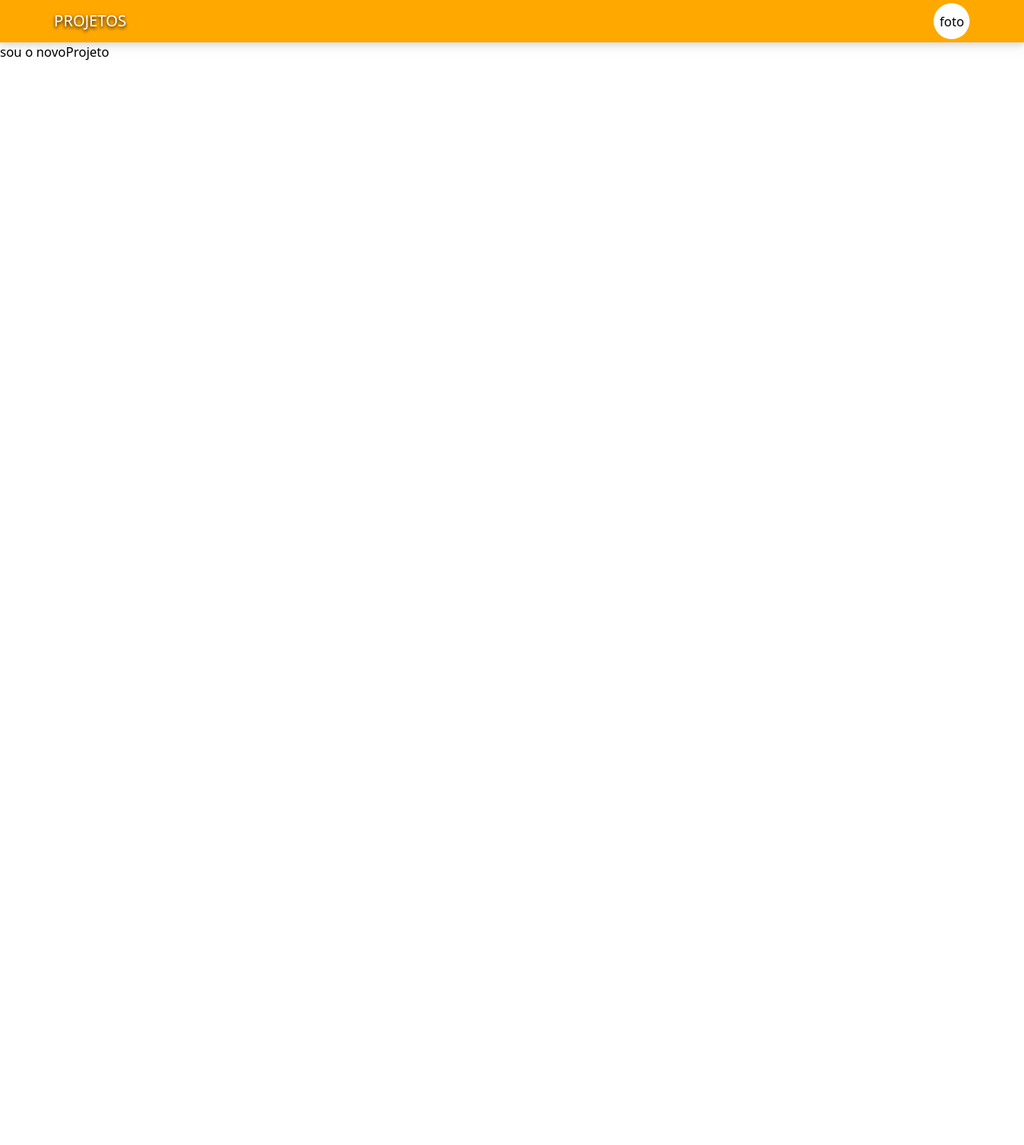
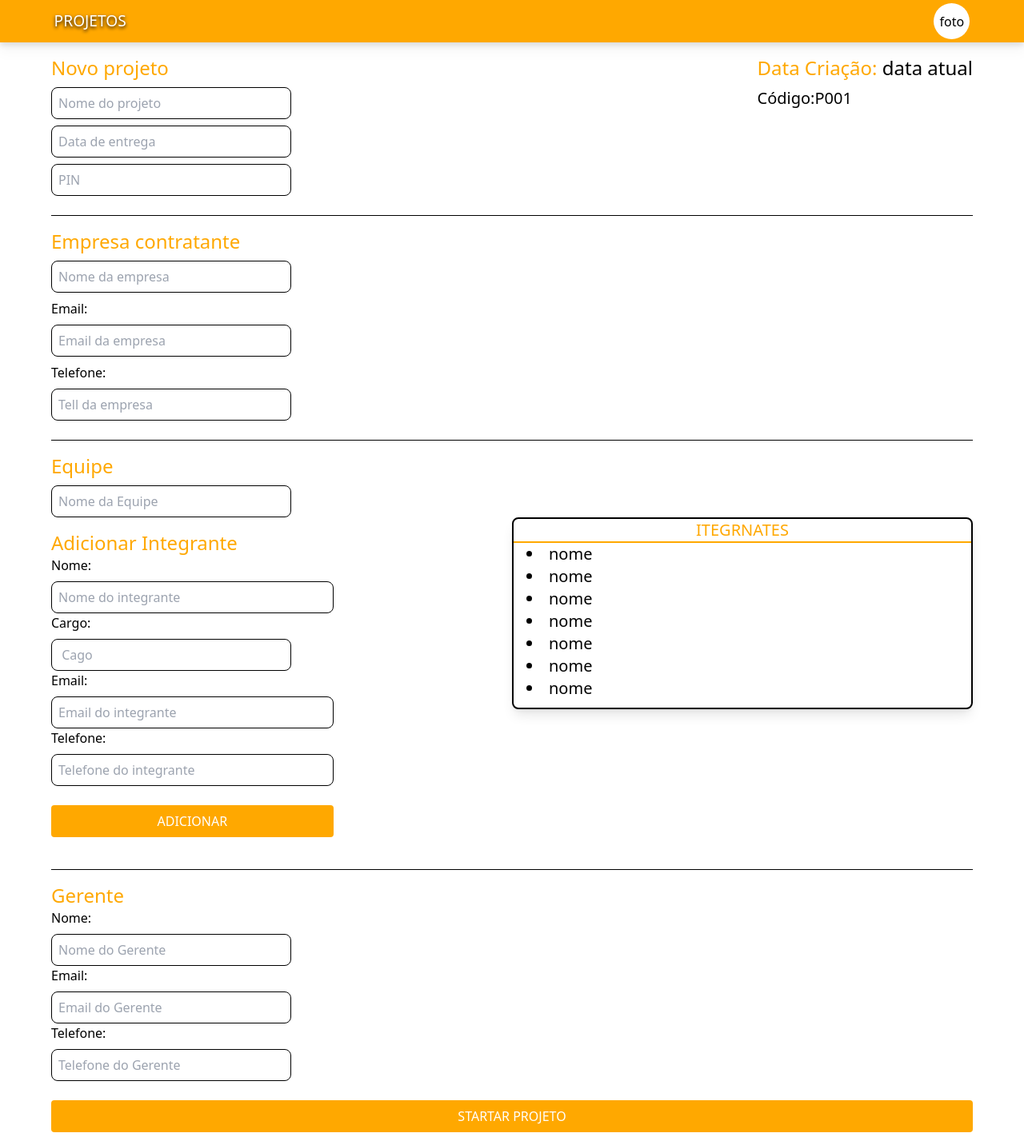
Before and after one commit to KProjetos/admp, a React (Vite) app in the folder AdmP/: page /novoprojeto in a window 1280 px wide. Shown: the whole page at 80% size. Before the commit the page ends 800 px from the top, so only its background shows below. Built offline with nearby package versions, Linux system fonts and the light colour scheme.

Commit message:
tela novo projeto

```diff
--- a/AdmP/src/pages/novoProjeto/novoprojeto.jsx
+++ b/AdmP/src/pages/novoProjeto/novoprojeto.jsx
@@ -1,6 +1,79 @@
 function Novoprojeto() {
     return(
-        <div className="">sou o novoProjeto</div>
+        <div className="w-[90%] m-auto">
+
+            <form action="">
+                <div className="flex w-full justify-between">
+                        <div className="">
+                            <h1 className="text-principal text-2xl mt-4">Novo projeto</h1>
+                            <input type="text" name="" id="" placeholder="Nome do projeto" className="border rounded-lg h-[5vh] pl-2 w-[300px] mt-2" /> <br />
+                            <input type="datetime" placeholder="Data de entrega" name="" id="" className="border rounded-lg h-[5vh] pl-2 w-[300px] mt-2"  /><br />
+                            <input type="password" name="" placeholder="PIN"  id="" className="border rounded-lg h-[5vh] pl-2 w-[300px] mt-2"/>
+
+                        </div>
+                    <div className="">
+                    <h2 className="text-principal text-2xl mt-4" >Data Criação: <span className="text-black"> data atual</span></h2>
+                    <h3 className="text-xl mt-2">Código:P001</h3>
+                    </div>
+                </div>
+                <hr className="mt-6" />
+                <div className="">
+                <h1 className="text-principal text-2xl mt-4">Empresa contratante</h1>
+                <input type="text" name="" id="" placeholder="Nome da empresa" className="border rounded-lg h-[5vh] pl-2 w-[300px] mt-2" /> <br />
+                <h2 className="mt-2">Email:</h2>
+                <input type="email" name="" id="" placeholder="Email da empresa" className="border rounded-lg h-[5vh] pl-2 w-[300px] mt-2" /><br />
+                <h2 className="mt-2">Telefone:</h2>
+                <input type="number" name="" id="" placeholder="Tell da empresa" className="border rounded-lg h-[5vh] pl-2 w-[300px] mt-2" />
+                </div>
+                <hr className="mt-6" />
+                <h1 className="text-principal text-2xl mt-4">Equipe</h1>
+                            <input type="text" name="" id="" placeholder="Nome da Equipe" className="border rounded-lg h-[5vh] pl-2 w-[300px] mt-2" />
+
+                <div className="flex w-full justify-between">
+                        <div className="">
+                            <h1 className="text-principal text-2xl mt-4">Adicionar Integrante</h1>
+                            <p>Nome:</p>
+                            <input type="text" name="" id="" placeholder="Nome do integrante" className="border rounded-lg h-[5vh] pl-2 w-[100%] mt-2 " />
+                            <p>Cargo:</p>
+                            <input type="text" name="" id="" placeholder=" Cago" className="border rounded-lg h-[5vh] pl-2 w-[300px] mt-2 " />
+                            <p>Email:</p>
+                            <input type="text" name="" id="" placeholder="Email do integrante" className="border rounded-lg h-[5vh] pl-2 w-[100%] mt-2 " />
+                            <p>Telefone:</p>
+                            <input type="text" name="" id="" placeholder="Telefone do integrante" className="border rounded-lg h-[5vh] pl-2 w-[100%] mt-2 " />
+                            <button className="btn-primary w-[100%]  mt-[3vh] rounded font-medium hover:btn-secundary">ADICIONAR</button>
+                        </div>
+                    <div className="w-[50%] border-2 rounded-lg text-center shadow-lg h-[30vh] overflow-y-auto">
+                        <h1 className="text-principal text-xl border-b-2 ">ITEGRNATES</h1>
+                        <div className="text-left ml-4">
+                        <li className="text-xl">nome</li>
+                        <li className="text-xl">nome</li>
+                        <li className="text-xl">nome</li>
+                        <li className="text-xl">nome</li>
+                        <li className="text-xl">nome</li>
+                        <li className="text-xl">nome</li>
+                        <li className="text-xl">nome</li>
+                        <li className="text-xl">nome</li>
+                        <li className="text-xl">nome</li>
+                        <li className="text-xl">nome</li>
+                        </div>
+
+                    </div>
+
+                </div>
+                <hr className="mt-6" />
+                    <div className="">
+                            <h1 className="text-principal text-2xl mt-4">Gerente</h1>
+                            <p>Nome:</p>
+                            <input type="text" name="" id="" placeholder="Nome do Gerente" className="border rounded-lg h-[5vh] pl-2 w-[300px] mt-2 " />
+                            <p>Email:</p>
+                            <input type="text" name="" id="" placeholder="Email do Gerente" className="border rounded-lg h-[5vh] pl-2 w-[300px] mt-2 " />
+                            <p>Telefone:</p>
+                            <input type="text" name="" id="" placeholder="Telefone do Gerente" className="border rounded-lg h-[5vh] pl-2 w-[300px] mt-2 " />
+
+                        </div>
+                        <button className="btn-primary w-[100%]  mt-[3vh] rounded font-medium hover:btn-secundary">STARTAR PROJETO</button>
+            </form>
+        </div>
     )
 }
 
--- a/AdmP/src/pages/projetoAtual/projetoatual.jsx
+++ b/AdmP/src/pages/projetoAtual/projetoatual.jsx
@@ -10,7 +10,7 @@ function Novoprojeto() {
                      <h2 className="  text-2xl">Data de inicio:11/02/23</h2>
                 </div>
             </div>
-            <div className="border-y-1 shadow-lg rounded-lg">
+            <div className="border-y-1 shadow-lg rounded-lg overflow-x-auto">
                 <h1 className="mt-4 text-lg ml-2 mb-2">ETAPAS</h1>
                 <div className="snap-x w-[100%]">
                     <table className="snap-x w-[100%]">
```
